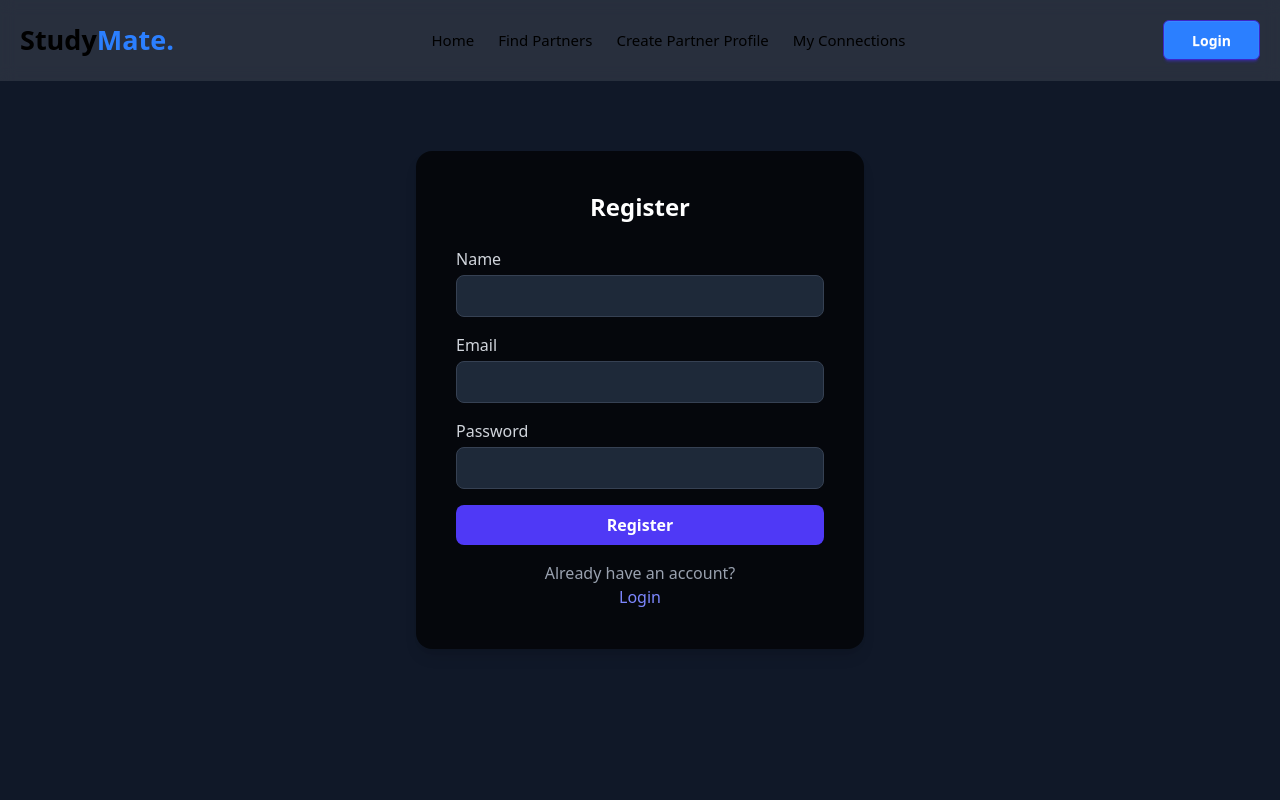
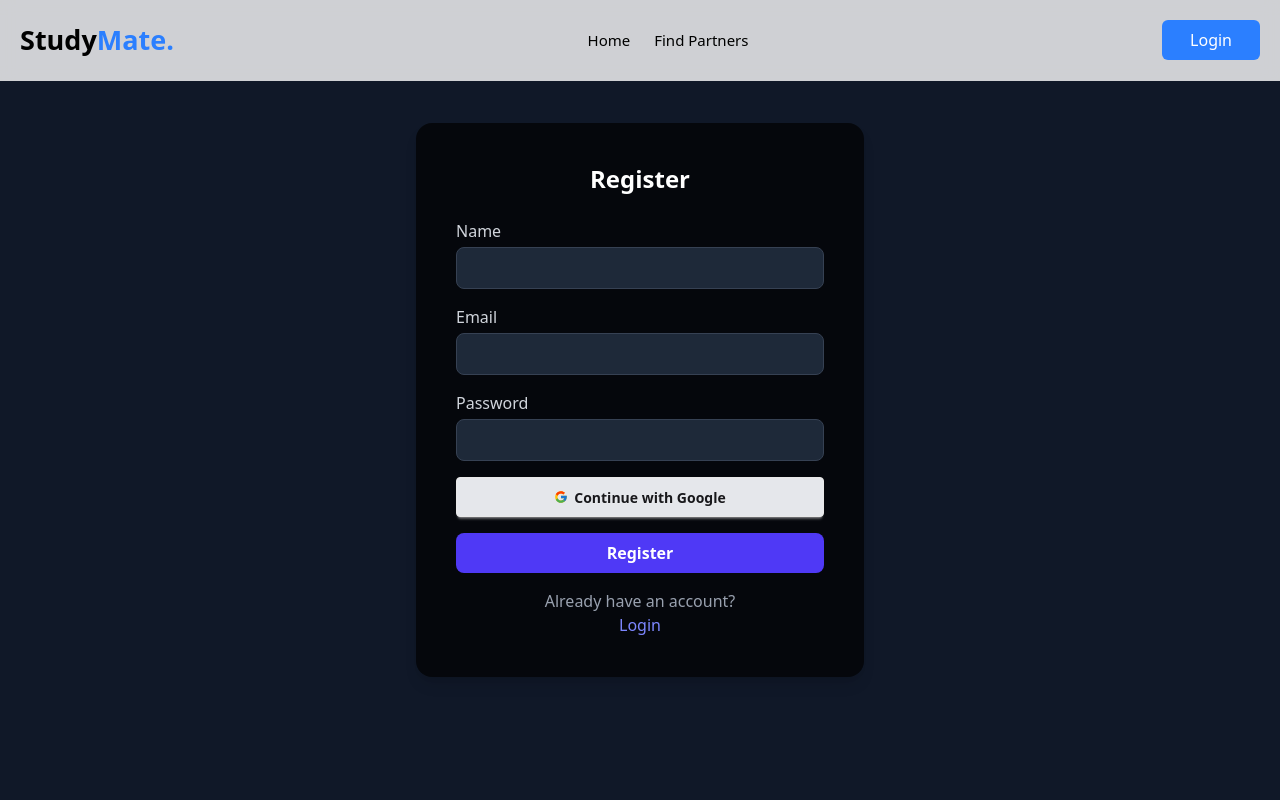
Before and after one commit to Mahedihasan101/studymate-for-study-crud-client, a React (Vite) app: page /register in a window 1280 px wide. Shown: the top 800 px of the page. Built offline with nearby package versions, Linux system fonts and the light colour scheme; no server answers.

Commit message:
added user profile and login with google

```diff
--- a/src/Components/Login.jsx
+++ b/src/Components/Login.jsx
@@ -1,9 +1,10 @@
 import { use } from "react";
 import { Link } from "react-router";
 import { AuthContext } from "../Contexts/AuthContext/AuthContext";
+import { FcGoogle } from "react-icons/fc";
 
 const Login = () => {
-const {signInUser}=use(AuthContext);
+const {signInUser,signInWithGoogle}=use(AuthContext);
 
 const handleLogIn = (e)=>{
   e.preventDefault();
@@ -18,6 +19,15 @@ const handleLogIn = (e)=>{
     })
 
 }
+const handleGoogleLogin = () => {
+    signInWithGoogle()
+      .then(result => {
+        console.log("Google Login:", result.user);
+      })
+      .catch(error => {
+        console.log(error.message);
+      });
+  };
 
   return (
     <div className="min-h-screen flex items-center justify-center bg-gray-900">
@@ -43,6 +53,7 @@ const handleLogIn = (e)=>{
               required
             />
           </div>
+          <button onClick={handleGoogleLogin} className="btn bg-gray-200 w-full"> <FcGoogle/>Continue with Google</button>
           <button
             type="submit"
             className="w-full py-2 bg-indigo-600 hover:bg-indigo-700 rounded-lg font-semibold transition-colors"
--- a/src/Components/Navbar.jsx
+++ b/src/Components/Navbar.jsx
@@ -1,10 +1,9 @@
-import React, {  use, useState } from "react";
-
+import React, { useContext, useState } from "react";
 import { AuthContext } from "../Contexts/AuthContext/AuthContext";
 import { Link, useNavigate } from "react-router";
 
 const Navbar = () => {
-    const { user, signOutUser } = use(AuthContext);
+    const { user, signOutUser } = useContext(AuthContext);
     const [openDropdown, setOpenDropdown] = useState(false);
     const navigate = useNavigate();
 
@@ -14,7 +13,7 @@ const Navbar = () => {
     };
 
     return (
-        <nav className="fixed top-0 left-0 w-full z-50 bg-white/10 backdrop-blur-sm text-black">
+        <nav className="fixed top-0 left-0 w-full z-50 bg-white/80 backdrop-blur-sm text-black">
             <div className="flex justify-between items-center max-w-[1320px] mx-auto p-5">
 
                 <div>
@@ -26,8 +25,14 @@ const Navbar = () => {
                 <ul className="flex gap-6 font-medium text-[15px]">
                     <Link to="/"><li>Home</li></Link>
                     <Link to="/find-partners"><li>Find Partners</li></Link>
+
+                    {/* SHOW ONLY AFTER LOGIN */}
+                    {user && (
+                        <>
                             <Link to="/create-partner-profile"><li>Create Partner Profile</li></Link>
                             <Link to="/my-connections"><li>My Connections</li></Link>
+                        </>
+                    )}
                 </ul>
 
                 <div>
@@ -58,11 +63,13 @@ const Navbar = () => {
                             )}
                         </div>
                     ) : (
+                        <div className="flex gap-3">
                             <Link to="/login">
-                            <button className="btn btn-primary bg-blue-500 px-7 text-white rounded-md">
+                                <button className="px-7 py-2 bg-blue-500 text-white rounded-md">
                                     Login
                                 </button>
                             </Link>
+                        </div>
                     )}
                 </div>
             </div>
--- a/src/Components/Register.jsx
+++ b/src/Components/Register.jsx
@@ -1,23 +1,33 @@
 import { use } from "react";
 import { Link } from "react-router";
 import { AuthContext } from "../Contexts/AuthContext/AuthContext";
+import { FcGoogle } from "react-icons/fc";
 
 const Register = () => {
 
-  const { createUser } = use(AuthContext);
+  const { createUser, signInWithGoogle } = use(AuthContext);
 
   const handleRegister = (e) => {
     e.preventDefault();
     const email = e.target.email.value;
     const password = e.target.password.value;
-    createUser(email,password)
-    .then(result =>{
-      console.log(result.user)
-    })
-    .catch(error =>{
-      console.log(error)
-    })
+    createUser(email, password)
+      .then(result => {
+        console.log(result.user)
+      })
+      .catch(error => {
+        console.log(error)
+      })
   }
+  const handleGoogleLogin = () => {
+    signInWithGoogle()
+      .then(result => {
+        console.log("Google Login:", result.user);
+      })
+      .catch(error => {
+        console.log(error.message);
+      });
+  };
 
 
   return (
@@ -55,6 +65,7 @@ const Register = () => {
               required
             />
           </div>
+          <button onClick={handleGoogleLogin} className="btn bg-gray-200 w-full"> <FcGoogle />Continue with Google</button>
           <button
             type="submit"
             className="w-full py-2 bg-indigo-600 hover:bg-indigo-700 rounded-lg font-semibold transition-colors"
--- /dev/null
+++ b/src/Components/UserProfile.jsx
@@ -0,0 +1,44 @@
+import { useContext } from "react";
+import { AuthContext } from "../Contexts/AuthContext/AuthContext";
+
+export default function UserProfile() {
+  const { user } = useContext(AuthContext);
+
+  return (
+    <div className="min-h-screen bg-gradient-to-br from-gray-900 via-gray-800 to-black text-white flex justify-center items-center p-6">
+      <div className="max-w-2xl w-full bg-white/10 backdrop-blur-xl border border-white/20 shadow-2xl rounded-3xl p-10 text-center">
+
+        <img
+          src={user?.photoURL || "https://via.placeholder.com/120"}
+          alt="User Avatar"
+          className="w-32 h-32 mx-auto rounded-full border-4 border-blue-500 shadow-xl"
+        />
+
+        <h2 className="mt-6 text-3xl font-bold text-white tracking-wide">
+          {user?.displayName || "User Name"}
+        </h2>
+
+        <p className="text-gray-300 mt-1 text-sm">{user?.email}</p>
+
+        <div className="mt-8 grid grid-cols-1 md:grid-cols-2 gap-6">
+          <div className="bg-white/5 p-5 rounded-xl border border-white/10">
+            <h3 className="font-semibold text-white mb-2 text-lg">About</h3>
+            <p className="text-gray-300 text-sm leading-relaxed">
+              A passionate learner exploring new opportunities and building meaningful study connections.
+            </p>
+          </div>
+
+          <div className="bg-white/5 p-5 rounded-xl border border-white/10">
+            <h3 className="font-semibold text-white mb-2 text-lg">Profile Details</h3>
+            <ul className="text-gray-300 text-sm space-y-1">
+              <li><strong className="text-white">Location:</strong> Not Provided</li>
+              <li><strong className="text-white">Study Field:</strong> Not Provided</li>
+              <li><strong className="text-white">Joined:</strong> Recently</li>
+            </ul>
+          </div>
+        </div>
+
+      </div>
+    </div>
+  );
+}
--- a/src/Contexts/AuthContext/AuthProvider.jsx
+++ b/src/Contexts/AuthContext/AuthProvider.jsx
@@ -1,7 +1,7 @@
 import React, { useEffect, useState } from 'react';
 import { AuthContext } from './AuthContext';
-import { auth } from '../../Firebase/Firebase.init';
-import { createUserWithEmailAndPassword, onAuthStateChanged, signInWithEmailAndPassword, signOut } from 'firebase/auth';
+import { auth, provider } from '../../Firebase/Firebase.init';
+import { createUserWithEmailAndPassword, onAuthStateChanged, signInWithEmailAndPassword, signInWithPopup, signOut } from 'firebase/auth';
 
 const AuthProvider = ({children}) => {
     const [user,setUser] = useState(null)
@@ -18,6 +18,10 @@ const AuthProvider = ({children}) => {
         return signOut(auth);
     }
 
+    const signInWithGoogle = ()=>{
+        return signInWithPopup(auth,provider);
+    }
+
 
     useEffect(()=>{
         const unsubscribe = onAuthStateChanged(auth,(User)=>{
@@ -32,6 +36,7 @@ const AuthProvider = ({children}) => {
         createUser,
          signInUser,
          signOutUser,
+         signInWithGoogle,
 
     }
     return (
--- a/src/Firebase/Firebase.init.js
+++ b/src/Firebase/Firebase.init.js
@@ -1,6 +1,6 @@
 // Import the functions you need from the SDKs you need
 import { initializeApp } from "firebase/app";
-import { getAuth } from "firebase/auth";
+import { getAuth, GoogleAuthProvider } from "firebase/auth";
 // TODO: Add SDKs for Firebase products that you want to use
 // https://firebase.google.com/docs/web/setup#available-libraries
 
@@ -17,3 +17,4 @@ const firebaseConfig = {
 // Initialize Firebase
 const app = initializeApp(firebaseConfig);
 export const auth = getAuth(app);
+export const provider = new GoogleAuthProvider();
--- a/src/main.jsx
+++ b/src/main.jsx
@@ -8,6 +8,7 @@ import Home from './Pages/Home/Home.jsx';
 import Login from './Components/Login.jsx';
 import Register from './Components/Register.jsx';
 import AuthProvider from './Contexts/AuthContext/AuthProvider.jsx';
+import UserProfile from './Components/UserProfile.jsx';
 
 const router = createBrowserRouter([
   {
@@ -25,6 +26,10 @@ const router = createBrowserRouter([
       {
         path: '/register',
         element: <Register />
+      },
+      {
+        path:'/profile',
+        element:<UserProfile/>
       }
     ],
   },
```
Lines whose indentation alone changed are shown as unchanged.
